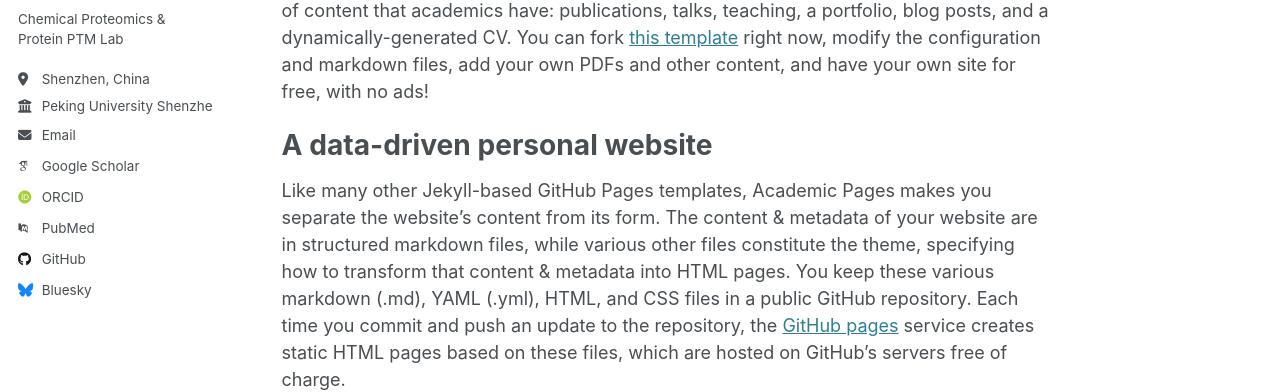
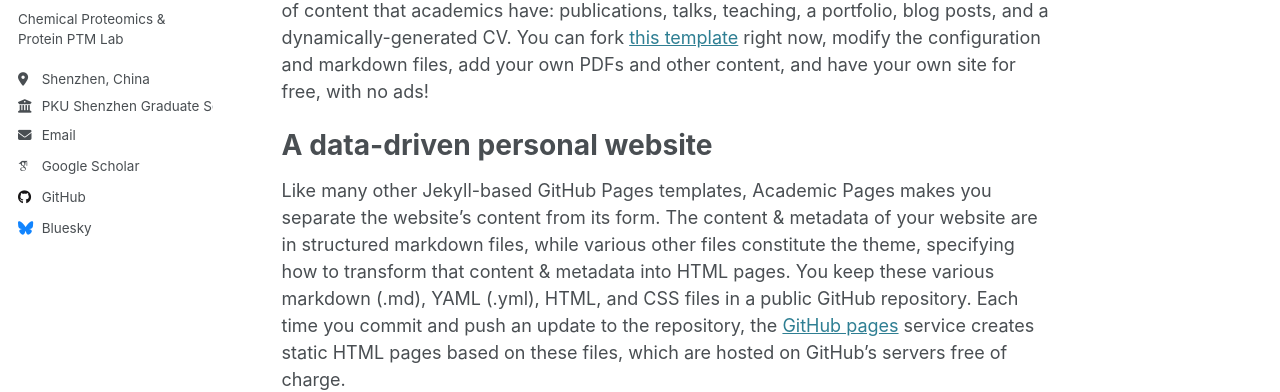
Before and after one commit to mobotea/jinjungaolab.github.io, a Jekyll site: the page built from _pages/about.md, in a window 1280 px wide. Shown: the part 314-706 px from the top of the page. Built offline with Jekyll 4.4.1, drawn with Linux system fonts in a browser that asks for light colours; some web fonts are replaced.

Commit message:
Update _config.yml

```diff
--- a/_config.yml
+++ b/_config.yml
@@ -27,7 +27,7 @@ author:
   pronouns         : # example: "she/her"
   bio              : "Chemical Proteomics & Protein PTM Lab"
   location         : "Shenzhen, China"
-  employer         : "Peking University Shenzhen Graduate School"
+  employer         : "PKU Shenzhen Graduate School"
   uri              : # URL
   email            : "gaojinjun at pku dot edu dot cn"
 
@@ -35,11 +35,11 @@ author:
   arxiv            : # URL - Update with the correct link to your profile
   googlescholar    : "https://scholar.google.com/citations?user=7jGSxZcAAAAJ&hl=zh-CN"
   impactstory      : # URL
-  orcid            : "http://orcid.org/yourorcidurl"
-  semantic         : # URL
-  pubmed           : "https://www.ncbi.nlm.nih.gov/pubmed/?term=john+snow"
-  researchgate     : # URL
-  scopus           : # URL
+  #orcid            : "http://orcid.org/yourorcidurl"
+  #semantic         : # URL
+  #pubmed           : "https://www.ncbi.nlm.nih.gov/pubmed/?term=john+snow"
+  #researchgate     : # URL
+  #scopus           : # URL
 
   # Repositories and software development
   bitbucket        : # Username - Update with your username on the site
```
